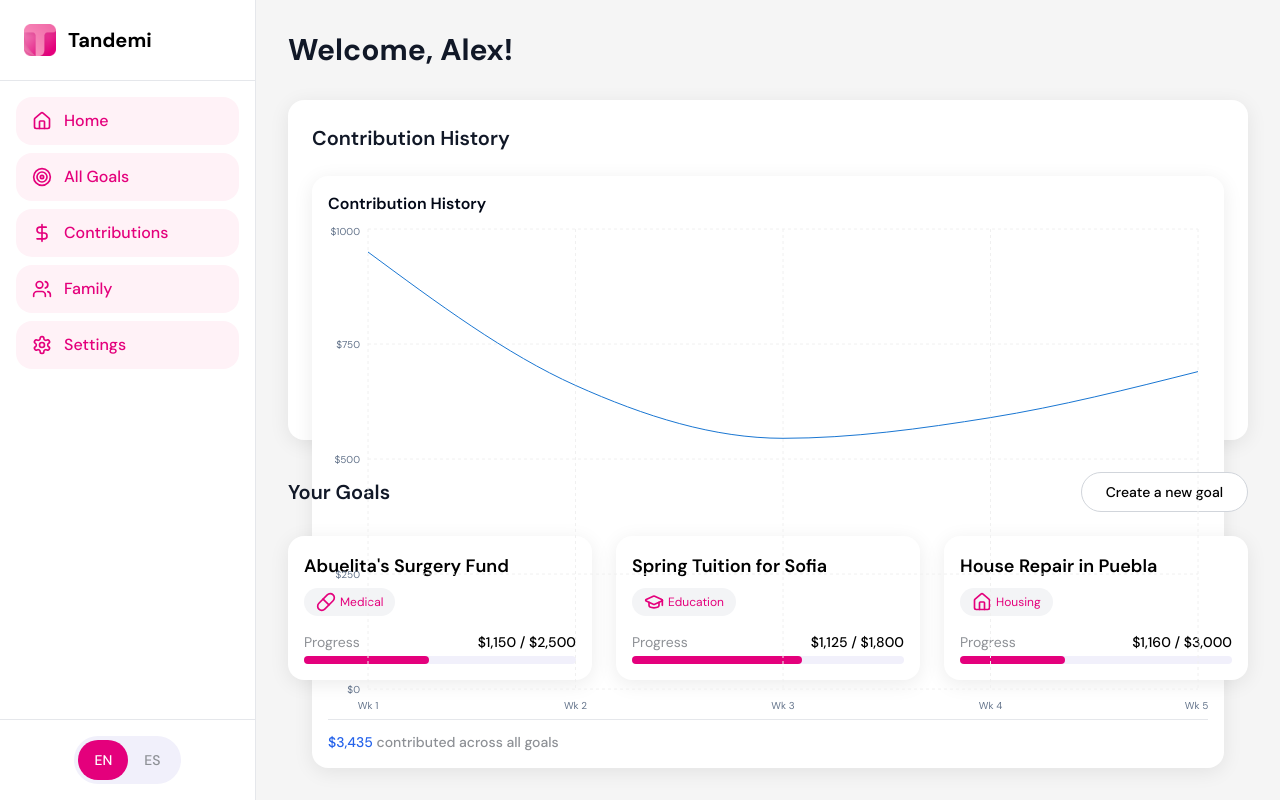
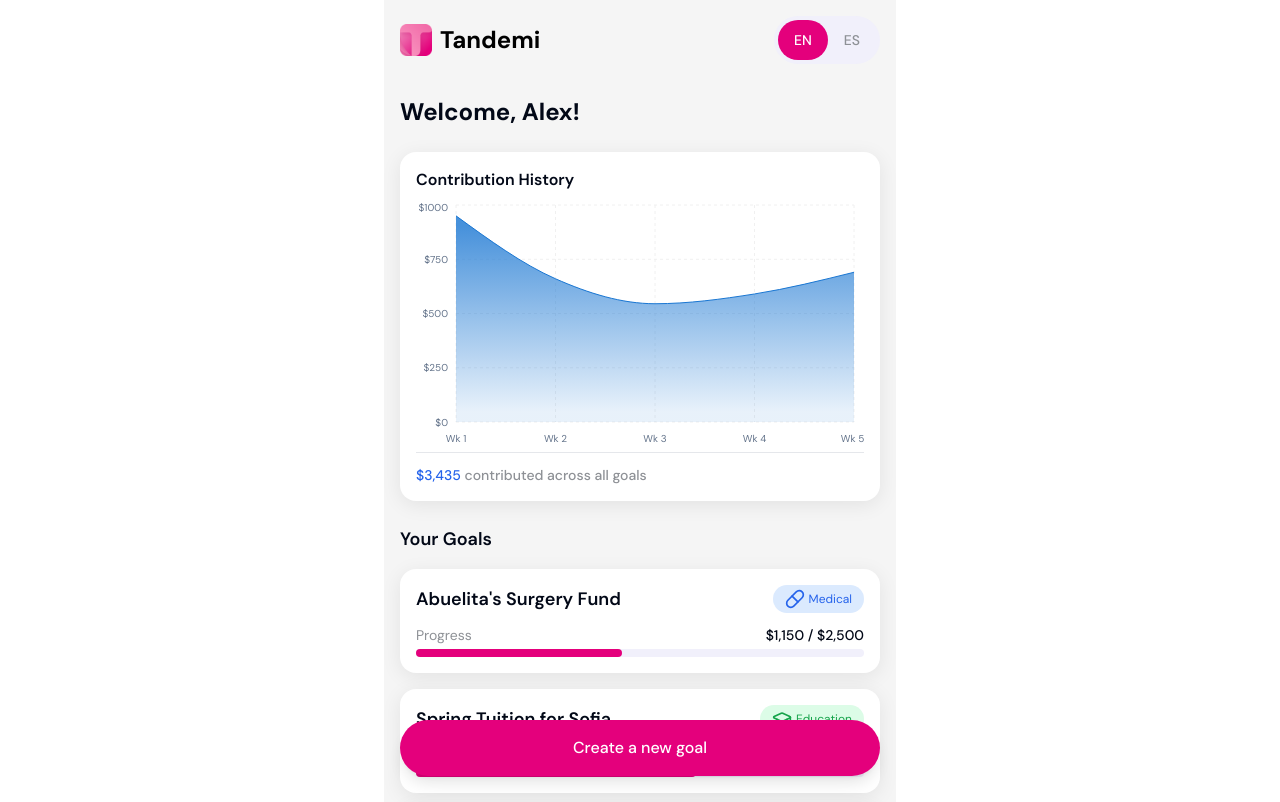
Before and after one commit to abner-benjamin/tandemi, a React (Vite) app: page /dashboard in a window 1280 px wide. Shown: the top 802 px of the page. Built offline with nearby package versions, Linux system fonts and the light colour scheme.

Commit message:
Reverted to commit 1b9033ae115e8f6042c616bf990da96040460301

```diff
--- a/src/App.tsx
+++ b/src/App.tsx
@@ -6,7 +6,6 @@ import { QueryClient, QueryClientProvider } from "@tanstack/react-query";
 import { BrowserRouter, Routes, Route, Navigate } from "react-router-dom";
 import { LanguageProvider } from "./contexts/LanguageContext";
 import { AuthProvider } from "./contexts/AuthContext";
-import ResponsiveLayout from "./components/ResponsiveLayout";
 import Index from "./pages/Index";
 import SplashPage from "./pages/SplashPage";
 import DashboardPage from "./pages/DashboardPage";
@@ -31,26 +30,10 @@ const App = () => (
               <Route path="/index" element={<Index />} />
               <Route path="/splash" element={<SplashPage />} />
               <Route path="/dashboard" element={<DashboardPage />} />
-              <Route path="/create-goal" element={
-                <div className="md:hidden">
-                  <CreateGoalPage />
-                </div>
-              } />
-              <Route path="/goal/:id" element={
-                <div className="md:hidden">
-                  <GoalDetailPage />
-                </div>
-              } />
-              <Route path="/goal/:id/contribute" element={
-                <div className="md:hidden">
-                  <ContributionPage />
-                </div>
-              } />
-              <Route path="/goal/:id/invite" element={
-                <div className="md:hidden">
-                  <InviteFamilyPage />
-                </div>
-              } />
+              <Route path="/create-goal" element={<CreateGoalPage />} />
+              <Route path="/goal/:id" element={<GoalDetailPage />} />
+              <Route path="/goal/:id/contribute" element={<ContributionPage />} />
+              <Route path="/goal/:id/invite" element={<InviteFamilyPage />} />
               <Route path="*" element={<NotFound />} />
             </Routes>
           </BrowserRouter>
--- a/src/components/AppSidebar.tsx
+++ /dev/null
@@ -1,84 +0,0 @@
-
-import { Home, Target, DollarSign, Users, Settings } from "lucide-react";
-import { useNavigate, useLocation } from "react-router-dom";
-import { useLanguage } from "../contexts/LanguageContext";
-import TandemiLogo from "./TandemiLogo";
-import LanguageToggle from "./LanguageToggle";
-import { cn } from "@/lib/utils";
-
-const AppSidebar = () => {
-  const navigate = useNavigate();
-  const location = useLocation();
-  const { t } = useLanguage();
-
-  const navigationItems = [
-    {
-      label: "Home",
-      path: "/dashboard",
-      icon: Home,
-    },
-    {
-      label: "All Goals",
-      path: "/dashboard",
-      icon: Target,
-    },
-    {
-      label: "Contributions",
-      path: "/dashboard",
-      icon: DollarSign,
-    },
-    {
-      label: "Family",
-      path: "/dashboard",
-      icon: Users,
-    },
-    {
-      label: "Settings",
-      path: "/dashboard",
-      icon: Settings,
-    },
-  ];
-
-  return (
-    <div className="hidden md:flex md:flex-col md:w-64 md:bg-white md:border-r md:border-gray-200 md:h-screen md:fixed md:left-0 md:top-0">
-      {/* Logo and App Name */}
-      <div className="p-6 border-b border-gray-200">
-        <div className="flex items-center gap-3">
-          <TandemiLogo size="sm" variant="icon" />
-          <span className="text-xl font-bold text-black">Tandemi</span>
-        </div>
-      </div>
-
-      {/* Navigation */}
-      <nav className="flex-1 p-4 space-y-2">
-        {navigationItems.map((item) => {
-          const Icon = item.icon;
-          const isActive = location.pathname === item.path;
-
-          return (
-            <button
-              key={item.path}
-              onClick={() => navigate(item.path)}
-              className={cn(
-                "w-full flex items-center gap-3 px-4 py-3 text-left rounded-lg transition-colors",
-                isActive
-                  ? "bg-tandemi-soft-pink text-tandemi-pink font-medium"
-                  : "text-gray-600 hover:bg-gray-50 hover:text-gray-900"
-              )}
-            >
-              <Icon size={20} />
-              <span>{item.label}</span>
-            </button>
-          );
-        })}
-      </nav>
-
-      {/* Language Toggle */}
-      <div className="p-4 border-t border-gray-200 flex justify-center">
-        <LanguageToggle />
-      </div>
-    </div>
-  );
-};
-
-export default AppSidebar;
--- a/src/components/DesktopDashboard.tsx
+++ /dev/null
@@ -1,91 +0,0 @@
-
-import { useState } from "react";
-import { useNavigate } from "react-router-dom";
-import { useLanguage } from "../contexts/LanguageContext";
-import GoalCard from "./GoalCard";
-import FamilyContributionsChart from "./FamilyContributionsChart";
-import { Button } from "@/components/ui/button";
-
-type Goal = {
-  id: string;
-  name: string;
-  category: string;
-  amount: number;
-  progress: number;
-  dueDate: string;
-  description: string;
-};
-
-type DesktopDashboardProps = {
-  goals: Goal[];
-  userName: string;
-};
-
-const DesktopDashboard = ({ goals, userName }: DesktopDashboardProps) => {
-  const { t, language } = useLanguage();
-  const navigate = useNavigate();
-
-  return (
-    <div className="flex-1 p-8 space-y-8 max-w-7xl mx-auto">
-      {/* Welcome Header */}
-      <div>
-        <h1 className="text-3xl font-bold text-gray-900">
-          {language === "es" ? `¡${t("dashboard.welcome")}, ${userName}!` : `${t("dashboard.welcome")}, ${userName}!`}
-        </h1>
-      </div>
-
-      {/* Contribution History Section */}
-      <div className="bg-white rounded-2xl p-6 card-shadow">
-        <div className="flex justify-between items-center mb-6">
-          <h2 className="text-xl font-semibold text-gray-900">Contribution History</h2>
-        </div>
-        <div className="h-60">
-          <FamilyContributionsChart />
-        </div>
-      </div>
-
-      {/* Goals Section */}
-      <div>
-        <div className="flex justify-between items-center mb-6">
-          <h2 className="text-xl font-semibold text-gray-900">{t("dashboard.your_goals")}</h2>
-          <Button
-            className="bg-white border border-gray-300 hover:bg-gray-50 text-black px-6 py-2 rounded-full"
-            onClick={() => navigate("/create-goal")}
-          >
-            {language === "es" ? "Crear nueva meta" : "Create a new goal"}
-          </Button>
-        </div>
-
-        {goals && goals.length > 0 ? (
-          <div className="grid grid-cols-1 lg:grid-cols-2 xl:grid-cols-3 gap-6">
-            {goals.map((goal) => (
-              <GoalCard
-                key={goal.id}
-                id={goal.id}
-                name={goal.name}
-                category={goal.category}
-                amount={goal.amount}
-                progress={goal.progress}
-                onClick={() => navigate(`/goal/${goal.id}`)}
-                className="hover:shadow-lg transition-shadow cursor-pointer h-36"
-                variant="desktop"
-              />
-            ))}
-          </div>
-        ) : (
-          <div className="text-center p-12 bg-white rounded-2xl card-shadow">
-            <p className="text-tandemi-neutral-gray text-lg">{t("dashboard.no_goals")}</p>
-            <Button
-              className="mt-4 bg-white border border-gray-300 hover:bg-gray-50 text-black px-6 py-3 rounded-full"
-              onClick={() => navigate("/create-goal")}
-            >
-              {language === "es" ? "Crear tu primera meta" : "Create your first goal"}
-            </Button>
-          </div>
-        )}
-      </div>
-    </div>
-  );
-};
-
-export default DesktopDashboard;
--- a/src/components/GoalCard.tsx
+++ b/src/components/GoalCard.tsx
@@ -12,10 +12,9 @@ type GoalCardProps = {
   progress: number;
   onClick: () => void;
   className?: string;
-  variant?: "mobile" | "desktop";
 };
 
-const GoalCard = ({ id, name, category, amount, progress, onClick, className, variant = "mobile" }: GoalCardProps) => {
+const GoalCard = ({ id, name, category, amount, progress, onClick, className }: GoalCardProps) => {
   const { t } = useLanguage();
 
   const getCategoryIcon = (category: string) => {
@@ -32,10 +31,6 @@ const GoalCard = ({ id, name, category, amount, progress, onClick, className, va
   };
 
   const getCategoryColor = (category: string) => {
-    if (variant === "desktop") {
-      return "bg-gray-100 text-tandemi-pink";
-    }
-
     switch (category.toLowerCase()) {
       case "medical":
         return "bg-blue-100 text-blue-600";
@@ -47,38 +42,6 @@ const GoalCard = ({ id, name, category, amount, progress, onClick, className, va
         return "bg-purple-100 text-purple-600";
     }
   };
-
-  if (variant === "desktop") {
-    return (
-      <div
-        className={cn("bg-white rounded-2xl p-4 card-shadow mb-4 active:scale-98 transition-transform flex flex-col justify-between", className)}
-        onClick={onClick}
-      >
-        <div>
-          <h3 className="font-semibold text-lg mb-2 text-black">{name}</h3>
-          <span className={`px-3 py-1 rounded-full text-xs ${getCategoryColor(category)} flex items-center gap-1 w-fit`}>
-            {getCategoryIcon(category)}
-            {t(`category.${category.toLowerCase()}`)}
-          </span>
-        </div>
-
-        <div className="mt-4">
-          <div className="flex justify-between text-sm mb-1">
-            <span className="text-tandemi-neutral-gray">
-              {t("goal_details.progress")}
-            </span>
-            <span className="font-medium text-black">${formatNumber(progress.toFixed(0))} / ${formatNumber(amount.toFixed(0))}</span>
-          </div>
-          <div className="w-full bg-tandemi-soft-gray rounded-full h-2">
-            <div
-              className="bg-tandemi-pink h-2 rounded-full"
-              style={{ width: `${Math.min(100, (progress / amount) * 100)}%` }}
-            ></div>
-          </div>
-        </div>
-      </div>
-    );
-  }
 
   return (
     <div
--- a/src/components/ResponsiveLayout.tsx
+++ /dev/null
@@ -1,23 +0,0 @@
-
-import { ReactNode } from "react";
-import AppSidebar from "./AppSidebar";
-
-type ResponsiveLayoutProps = {
-  children: ReactNode;
-};
-
-const ResponsiveLayout = ({ children }: ResponsiveLayoutProps) => {
-  return (
-    <div className="flex min-h-screen bg-tandemi-light-gray">
-      {/* Desktop Sidebar */}
-      <AppSidebar />
-
-      {/* Main Content */}
-      <div className="flex-1 md:ml-64">
-        {children}
-      </div>
-    </div>
-  );
-};
-
-export default ResponsiveLayout;
--- a/src/pages/DashboardPage.tsx
+++ b/src/pages/DashboardPage.tsx
@@ -1,4 +1,3 @@
-
 import { useState, useEffect } from "react";
 import { useNavigate } from "react-router-dom";
 import { useLanguage } from "../contexts/LanguageContext";
@@ -7,8 +6,6 @@ import TandemiLogo from "../components/TandemiLogo";
 import GoalCard from "../components/GoalCard";
 import LanguageToggle from "../components/LanguageToggle";
 import FamilyContributionsChart from "../components/FamilyContributionsChart";
-import ResponsiveLayout from "../components/ResponsiveLayout";
-import DesktopDashboard from "../components/DesktopDashboard";
 import { Button } from "@/components/ui/button";
 
 // Sample data for the goals (fallback if sessionStorage is empty)
@@ -18,7 +15,7 @@ const sampleGoals = [
     name: "Abuelita's Surgery Fund",
     category: "Medical",
     amount: 2500,
-    progress: 1150,
+    progress: 1150, // $500 + $350 + $100 + $90 + $110 = $1150
     dueDate: new Date("2025-12-31").toISOString(),
     description: "Fund for grandmother's knee surgery in Mexico City",
   },
@@ -27,7 +24,7 @@ const sampleGoals = [
     name: "Spring Tuition for Sofia",
     category: "Education",
     amount: 1800,
-    progress: 1125,
+    progress: 1125, // $500 + $500 + $75 + $50 = $1125
     dueDate: new Date("2025-09-01").toISOString(),
     description: "College tuition payment for Sofia's spring semester",
   },
@@ -36,7 +33,7 @@ const sampleGoals = [
     name: "House Repair in Puebla",
     category: "Housing",
     amount: 3000,
-    progress: 1160,
+    progress: 1160, // $400 + $500 + $60 + $80 + $120 = $1160
     dueDate: new Date("2025-11-15").toISOString(),
     description: "Roof repairs and painting for the family home in Puebla",
   }
@@ -52,26 +49,34 @@ const DashboardPage = () => {
 
   // Get goals from sessionStorage
   const [goals, setGoals] = useState(() => {
+    // Try to load goals from sessionStorage first
     const storedGoals = sessionStorage.getItem('userGoals');
     if (storedGoals) {
       return JSON.parse(storedGoals);
     }
+    // Fall back to default sample goals
     return sampleGoals;
   });
 
+  // Listen for changes in sessionStorage
   useEffect(() => {
     const handleStorageChange = () => {
       const storedGoals = sessionStorage.getItem('userGoals');
       if (storedGoals) {
         setGoals(JSON.parse(storedGoals));
       } else {
+        // If for some reason the storage is empty, use sample goals
         sessionStorage.setItem('userGoals', JSON.stringify(sampleGoals));
         setGoals(sampleGoals);
       }
     };
 
+    // Run once on mount to ensure goals are loaded
     handleStorageChange();
+
     window.addEventListener('storage', handleStorageChange);
+
+    // Also check periodically in case user is in same tab
     const interval = setInterval(handleStorageChange, 1000);
 
     return () => {
@@ -81,9 +86,7 @@ const DashboardPage = () => {
   }, []);
 
   return (
-    <>
-      {/* Mobile Layout */}
-      <div className="md:hidden min-h-screen bg-tandemi-light-gray animate-fade-in max-w-lg mx-auto relative pb-24">
+    <div className="min-h-screen bg-tandemi-light-gray animate-fade-in max-w-lg mx-auto relative pb-24">
       <div className="p-4 flex justify-between items-center">
         <TandemiLogo size="sm" />
         <div className="flex items-center gap-2">
@@ -96,6 +99,7 @@ const DashboardPage = () => {
           {language === "es" ? `¡${t("dashboard.welcome")}, ${userName}!` : `${t("dashboard.welcome")}, ${userName}!`}
         </h1>
 
+        {/* Family Contributions Chart */}
         <FamilyContributionsChart />
 
         <h2 className="font-semibold text-lg mb-4">{t("dashboard.your_goals")}</h2>
@@ -121,6 +125,7 @@ const DashboardPage = () => {
         </div>
       </div>
 
+      {/* Full-width Floating Action Button */}
       <div className="fixed bottom-6 left-0 right-0 px-4 max-w-lg mx-auto">
         <Button
           className="w-full rounded-full shadow-lg bg-tandemi-pink hover:bg-opacity-90 py-4 h-auto text-base"
@@ -130,14 +135,6 @@ const DashboardPage = () => {
         </Button>
       </div>
     </div>
-
-      {/* Desktop Layout */}
-      <div className="hidden md:block">
-        <ResponsiveLayout>
-          <DesktopDashboard goals={goals} userName={userName} />
-        </ResponsiveLayout>
-      </div>
-    </>
   );
 };
 
```
Lines whose indentation alone changed are shown as unchanged.
